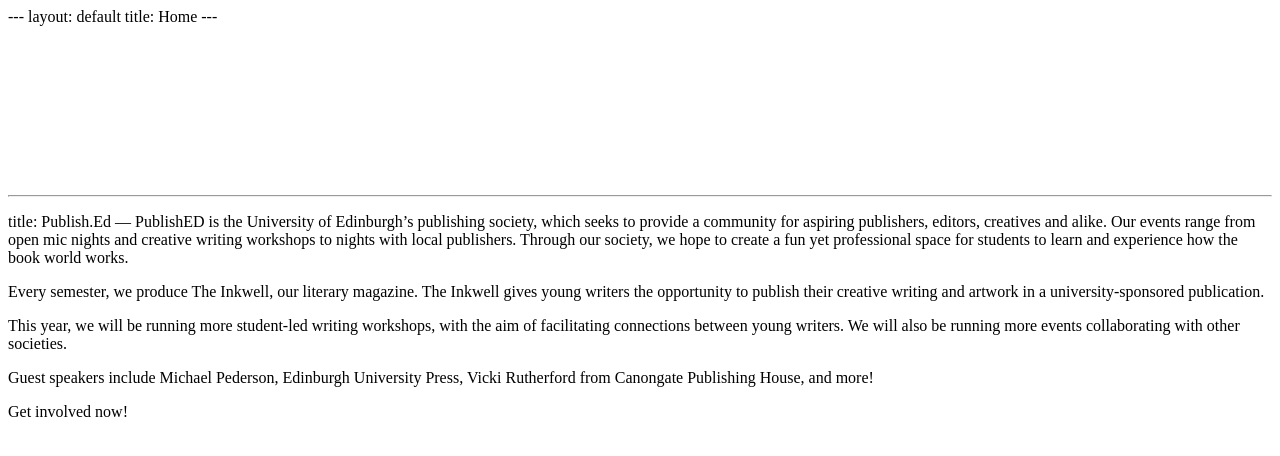
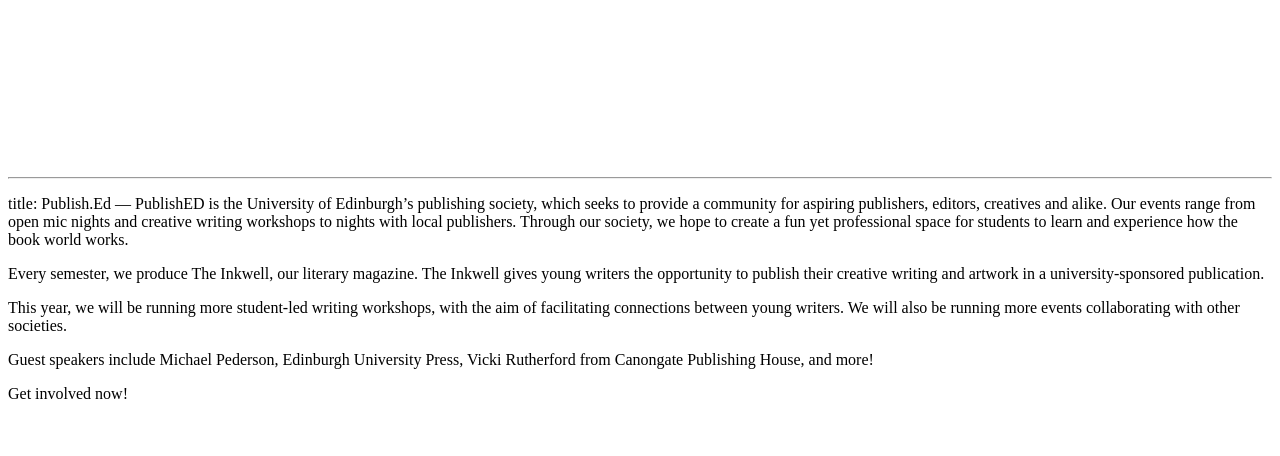
Before and after one commit to maymornings/publishED-website, a Jekyll site: the page built from index.md, in a window 1280 px wide. Shown: the top 456 px of the page. Built offline with Jekyll 4.4.1, drawn with Linux system fonts in a browser that asks for light colours; our own code applies the rules of GitHub Pages for plain Markdown files.

Commit message:
Update index.md

```diff
--- a/index.md
+++ b/index.md
@@ -1,12 +1,6 @@
 <html>
----
-layout: default
-title: Home
----
 <head>
   <link rel="stylesheet" type="text/css" href="https://cdn.jsdelivr.net/npm/@splidejs/splide@4.1.4/dist/css/splide.min.css">
-</head>
-<body>
   <section class="splide" aria-label="Splide Basic HTML Example">
   <div class="splide__track">
 		<ul class="splide__list">
@@ -31,6 +25,8 @@
 	perPage    : 3,
 }).mount();
 </script>
+</head>
+<body>
 </body>
 </html>
 ---
```
